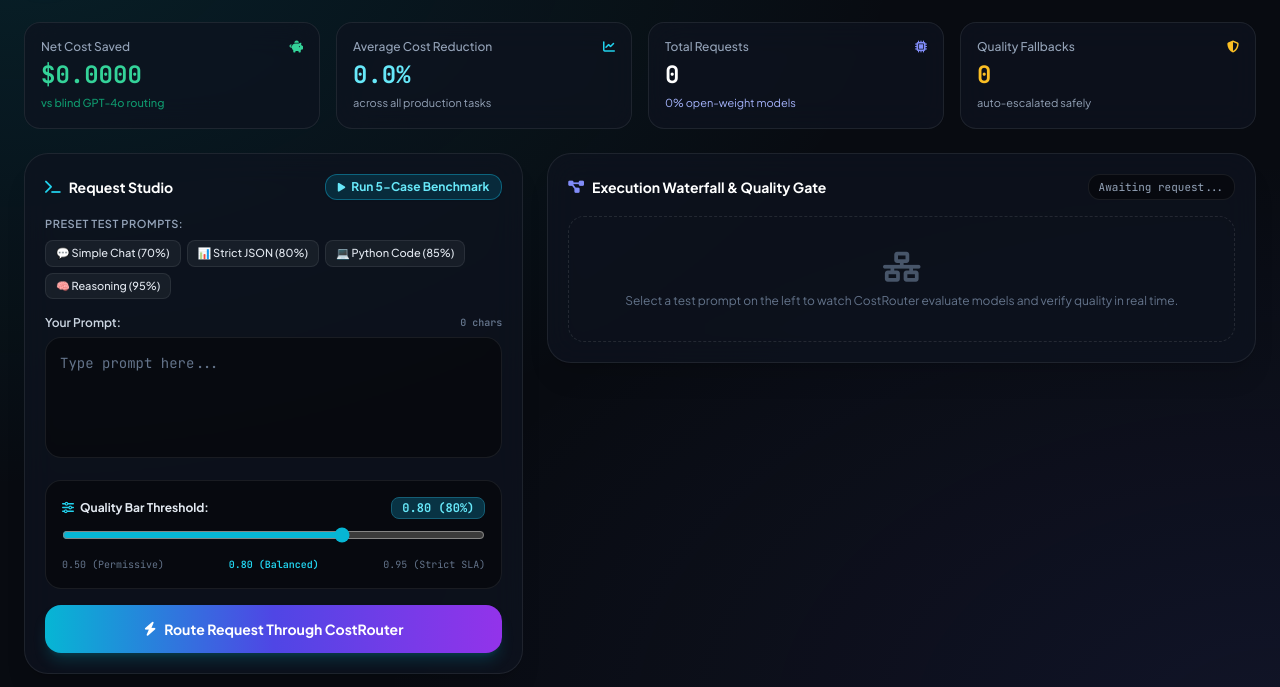
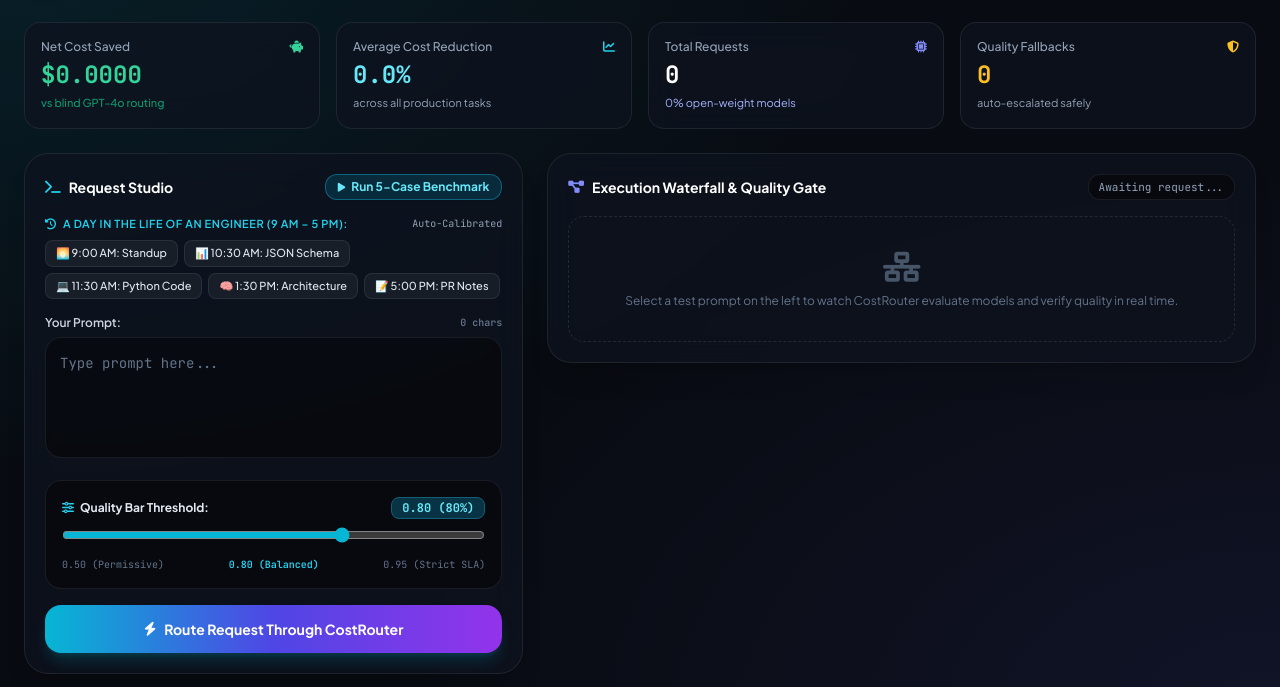
Before and after one commit to premdipke2007-bit/Ashline, a plain HTML site: page static/index.html in a window 1280 px wide. Shown: the part 76-763 px from the top of the page. Drawn offline with nearby package versions, Linux system fonts and the light colour scheme; no server answers.

Commit message:
feat(ui): integrate Engineer Daily Routine workflow presets with glassmorphic dashboard

```diff
--- a/static/index.html
+++ b/static/index.html
@@ -152,21 +152,29 @@
             </button>
           </div>
 
-          <!-- Quick Templates -->
+          <!-- Quick Templates: Engineer's Daily Routine -->
           <div>
-            <p class="text-[11px] font-semibold text-slate-400 uppercase tracking-wider mb-2">Preset Test Prompts:</p>
+            <div class="flex items-center justify-between mb-2">
+              <p class="text-[11px] font-semibold text-cyan-400 uppercase tracking-wider">
+                <i class="fa-solid fa-clock-rotate-left mr-1"></i> A Day in the Life of an Engineer (9 AM – 5 PM):
+              </p>
+              <span class="text-[10px] text-slate-400 font-mono">Auto-Calibrated</span>
+            </div>
             <div class="flex flex-wrap gap-1.5">
-              <button onclick="setPrompt('Simple Chat', 'Explain the difference between open-source models and closed APIs in 2 short sentences.', 0.70)" class="text-[11px] px-2.5 py-1 rounded-lg bg-white/5 hover:bg-white/10 text-slate-200 border border-surfaceBorder transition font-medium">
-                💬 Simple Chat (70%)
+              <button onclick="setPrompt('9 AM Standup', 'Summarize my 3 yesterday tasks into concise morning standup bullet points: fixed login auth bug, reviewed PR 42, and drafted database migration plan.', 0.70)" class="text-[11px] px-2.5 py-1 rounded-lg bg-white/5 hover:bg-white/10 text-slate-200 border border-surfaceBorder transition font-medium">
+                🌅 9:00 AM: Standup
               </button>
-              <button onclick="setPrompt('JSON Extraction', 'Extract the contact details into valid JSON with fields name, email: Priya Sharma, priya@iitp.ac.in', 0.80)" class="text-[11px] px-2.5 py-1 rounded-lg bg-white/5 hover:bg-white/10 text-slate-200 border border-surfaceBorder transition font-medium">
-                📊 Strict JSON (80%)
+              <button onclick="setPrompt('10:30 AM Schema', 'Extract the contact details into valid JSON with fields name, email: Priya Sharma, priya@iitp.ac.in', 0.80)" class="text-[11px] px-2.5 py-1 rounded-lg bg-white/5 hover:bg-white/10 text-slate-200 border border-surfaceBorder transition font-medium">
+                📊 10:30 AM: JSON Schema
               </button>
-              <button onclick="setPrompt('Code Generation', 'Write a clean Python function with type hints to check if a string is a palindrome.', 0.85)" class="text-[11px] px-2.5 py-1 rounded-lg bg-white/5 hover:bg-white/10 text-slate-200 border border-surfaceBorder transition font-medium">
-                💻 Python Code (85%)
+              <button onclick="setPrompt('11:30 AM Code', 'Write a clean Python function with type hints to check if a string is a palindrome.', 0.85)" class="text-[11px] px-2.5 py-1 rounded-lg bg-white/5 hover:bg-white/10 text-slate-200 border border-surfaceBorder transition font-medium">
+                💻 11:30 AM: Python Code
               </button>
-              <button onclick="setPrompt('Complex Strategy', 'Analyze the mathematical trade-off between speculative cascade decoding latency overhead vs token cost optimization.', 0.95)" class="text-[11px] px-2.5 py-1 rounded-lg bg-white/5 hover:bg-white/10 text-slate-200 border border-surfaceBorder transition font-medium">
-                🧠 Reasoning (95%)
+              <button onclick="setPrompt('1:30 PM Architecture', 'Analyze the mathematical trade-off between speculative cascade decoding latency overhead vs distributed token cost optimization under high SLA budgets.', 0.95)" class="text-[11px] px-2.5 py-1 rounded-lg bg-white/5 hover:bg-white/10 text-slate-200 border border-surfaceBorder transition font-medium">
+                🧠 1:30 PM: Architecture
+              </button>
+              <button onclick="setPrompt('5:00 PM Release Notes', 'Provide 3 concise bullet points explaining why open-weight models reduce enterprise cloud dependency for our team release notes.', 0.80)" class="text-[11px] px-2.5 py-1 rounded-lg bg-white/5 hover:bg-white/10 text-slate-200 border border-surfaceBorder transition font-medium">
+                📝 5:00 PM: PR Notes
               </button>
             </div>
           </div>
```
Also changed, not shown: 1 other file.
